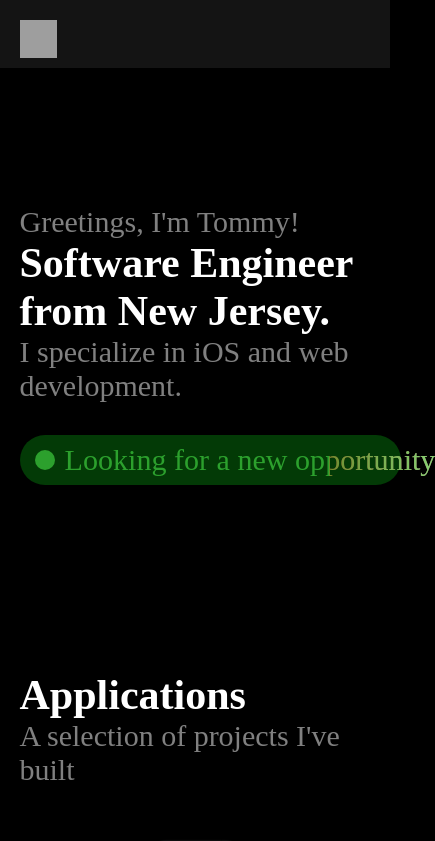
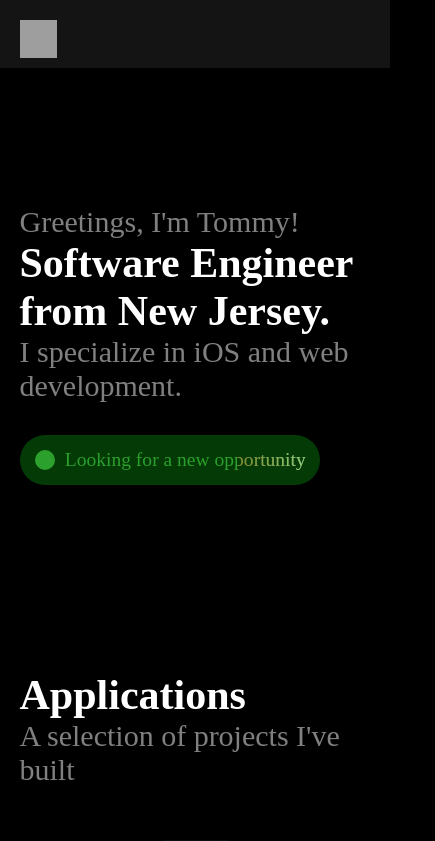
Before and after one commit to TbartocciDev/tommybartocci, a React (Create React App) app: page / in a window 390 px wide. Shown: the top 841 px of the page, 435 px wide, since content can reach past the window. Built offline with nearby package versions, Linux system fonts and the light colour scheme; grey boxes are pictures that could not be loaded; a web font is replaced by a local one.

Commit message:
status bar bug

```diff
--- a/src/main/Pages/HomePage/Components/HeroSection/StatusBar/StatusBar.css
+++ b/src/main/Pages/HomePage/Components/HeroSection/StatusBar/StatusBar.css
@@ -79,4 +79,7 @@
     .StatusBar {
         max-width: 100%;
     }
+    .StatusBar h2 {
+        font-size: 5vw;
+    }
 }
```
